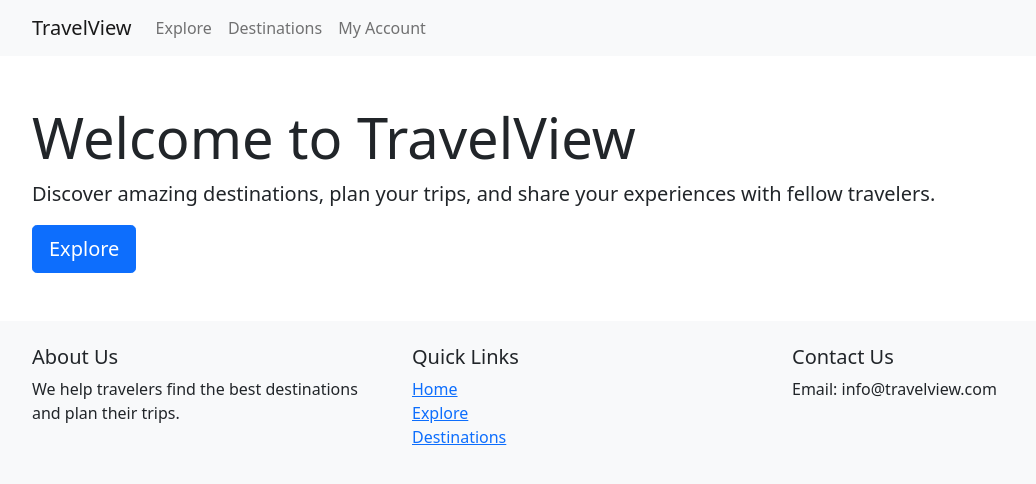
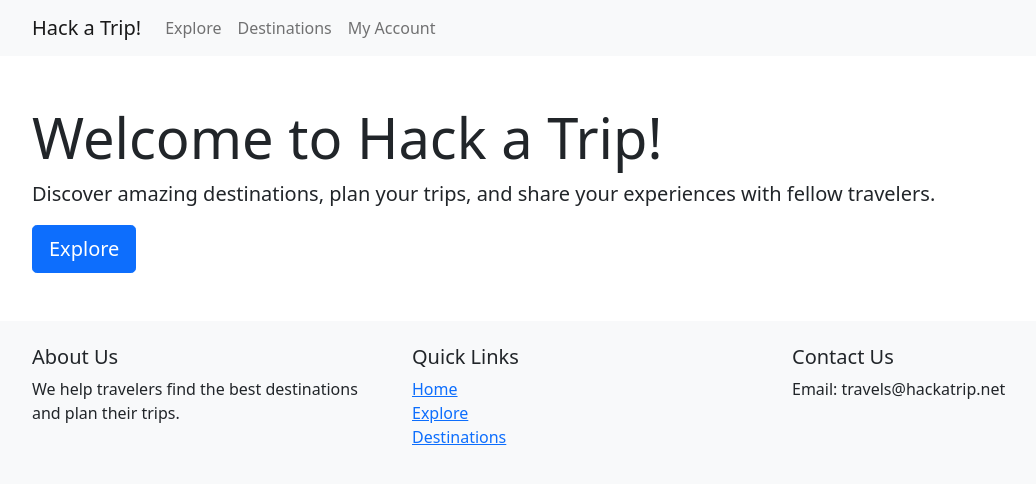
Before and after one commit to josemgm20/hack_a_trip, a React (Vite) app in the folder client/: page / in a window 1280 px wide. Shown: the top 484 px of the page, without its empty margins (50-1086 px from the left). Built offline with nearby package versions, Linux system fonts and the light colour scheme.

Commit message:
realizando verificacion y edicion de discrepancias

```diff
--- a/client/src/App.jsx
+++ b/client/src/App.jsx
@@ -1,30 +1,24 @@
 // App.jsx
-import React, { useState } from 'react'; // Import React and useState from React
-import { BrowserRouter as Router, Routes, Route, Link } from 'react-router-dom'; // Import routing components from react-router-dom
-import Welcome from './components/Welcome/Welcome'; // Import the Welcome component
-import SignIn from './components/User/SignIn'; // Import the SignIn component
-import Register from './components/User/Register'
-import Dashboard from './components/User/Dashboard'
-import NotFound from './components/Utls/NotFound';
-
-
-
+import React, { useState } from 'react'; // Importar React y useState desde React
+import { BrowserRouter as Router, Routes, Route, Link } from 'react-router-dom'; // Importar componentes de enrutamiento desde react-router-dom
+import Welcome from './components/Welcome/Welcome'; // Importar el componente Welcome
+import SignIn from './components/User/SignIn'; // Importar el componente SignIn
+import Register from './components/User/Register'; // Importar el componente Register
+import Dashboard from './components/User/Dashboard'; // Importar el componente Dashboard
+import NotFound from './components/Utls/NotFound'; // Importar el componente NotFound
 
 function App() {
   return (
     <>
-
-      <Routes> {/* Define routing for the application */}
-        <Route path="/" element={<Welcome />} />
-        <Route path="/account" element={<SignIn />} />
-        <Route path="/register" element={<Register />} />
-        <Route path="/dashboard" element={<Dashboard />} />
-        <Route path="*" element={<NotFound />} />
-
-
+      <Routes> {/* Definir las rutas para la aplicación */}
+        <Route path="/" element={<Welcome />} /> {/* Ruta para la página de bienvenida (Welcome) */}
+        <Route path="/account" element={<SignIn />} /> {/* Ruta para la página de inicio de sesión (SignIn) */}
+        <Route path="/register" element={<Register />} /> {/* Ruta para la página de registro (Register) */}
+        <Route path="/dashboard" element={<Dashboard />} /> {/* Ruta para la página del panel de control (Dashboard) */}
+        <Route path="*" element={<NotFound />} /> {/* Ruta para mostrar una página "No encontrada" (NotFound) en caso de rutas no coincidentes */}
       </Routes>
     </>
   );
 }
 
-export default App; // Export the App component as the default export
+export default App; // Exportar el componente App como exportación predeterminada
--- a/client/src/components/Footer/Footer.jsx
+++ b/client/src/components/Footer/Footer.jsx
@@ -28,7 +28,7 @@ function Footer() {
                     <div className="col-md-4">
                         <h5>Contact Us</h5>
                         <p>
-                            Email: info@travelview.com
+                            Email: travels@hackatrip.net
                         </p>
                     </div>
                 </div>
--- a/client/src/components/Header/Header.jsx
+++ b/client/src/components/Header/Header.jsx
@@ -7,7 +7,7 @@ function Header() {
             <nav className="navbar navbar-expand-lg navbar-light bg-light">
                 <div className="container">
                     <Link to="/" className="navbar-brand">
-                        TravelView
+                        Hack a Trip!
                     </Link>
                     <button
                         className="navbar-toggler"
--- a/client/src/components/Utls/NotFound.jsx
+++ b/client/src/components/Utls/NotFound.jsx
@@ -5,16 +5,16 @@ import Footer from '../Footer/Footer';
 function NotFound() {
     return (
         <div>
-            <Header />
+            <Header /> {/* Renderiza el encabezado de la página */}
             <div className="container my-5">
-                <h1 className="display-4">404 - Not Found</h1>
+                <h1 className="display-4">404 - Not Found</h1> {/* Encabezado para página no encontrada */}
                 <p className="lead">
                     Sorry, the page you are looking for does not exist.
-                </p>
+                </p> {/* Mensaje de página no encontrada */}
             </div>
-            <Footer />
+            <Footer /> {/* Renderiza el pie de página de la página */}
         </div>
     );
 }
 
-export default NotFound;
+export default NotFound; // Exporta el componente NotFound como exportación predeterminada
--- a/client/src/components/Welcome/Welcome.jsx
+++ b/client/src/components/Welcome/Welcome.jsx
@@ -1,5 +1,3 @@
-//Welcome.jsx
-
 import React from 'react';
 import Header from '../Header/Header';
 import Footer from '../Footer/Footer';
@@ -7,17 +5,17 @@ import Footer from '../Footer/Footer';
 function Welcome() {
   return (
     <div>
-      <Header />
+      <Header /> {/* Renderiza el encabezado de la página */}
       <div className="container my-5">
-        <h1 className="display-4">Welcome to TravelView</h1>
+        <h1 className="display-4">Welcome to Hack a Trip!</h1> {/* Encabezado principal */}
         <p className="lead">
           Discover amazing destinations, plan your trips, and share your experiences with fellow travelers.
-        </p>
-        <a href="/explore" className="btn btn-primary btn-lg">Explore</a>
+        </p> {/* Párrafo principal */}
+        <a href="/explore" className="btn btn-primary btn-lg">Explore</a> {/* Enlace para explorar */}
       </div>
-      <Footer />
+      <Footer /> {/* Renderiza el pie de página de la página */}
     </div>
   );
 }
 
-export default Welcome;
+export default Welcome; // Exporta el componente Welcome como exportación predeterminada
--- a/client/src/config.jsx
+++ b/client/src/config.jsx
@@ -1,7 +1,7 @@
 const config = {
-    // Define your Node.js server URL and port
-    serverUrl: 'http://localhost', // Update with your server's URL
-    serverPort: 3000, // Update with your server's port
+    // Define la URL y el puerto de tu servidor Node.js
+    serverUrl: 'http://localhost', // Actualiza con la URL de tu servidor
+    serverPort: 3000, // Actualiza con el puerto de tu servidor
 };
 
 export default config;
--- a/client/src/main.jsx
+++ b/client/src/main.jsx
@@ -3,10 +3,11 @@ import { createRoot } from 'react-dom/client';
 import App from './App.jsx';
 import { BrowserRouter } from 'react-router-dom';
 
+// Crear un "root" en el DOM para renderizar la aplicación
 createRoot(document.getElementById('root')).render(
   <React.StrictMode>
-    <BrowserRouter>
-      <App />
+    <BrowserRouter> {/* Proporciona enrutamiento basado en el navegador */}
+      <App /> {/* Renderiza el componente principal de la aplicación */}
     </BrowserRouter>
   </React.StrictMode>
 );
```
Also changed, not shown: 1 other file (tests, documents, lock files or other folders).
